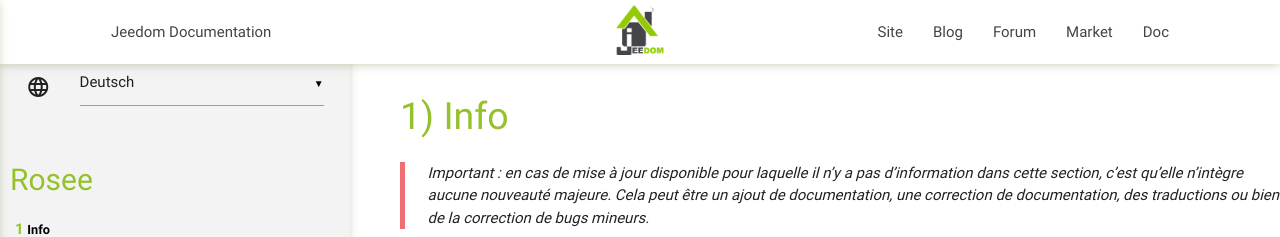
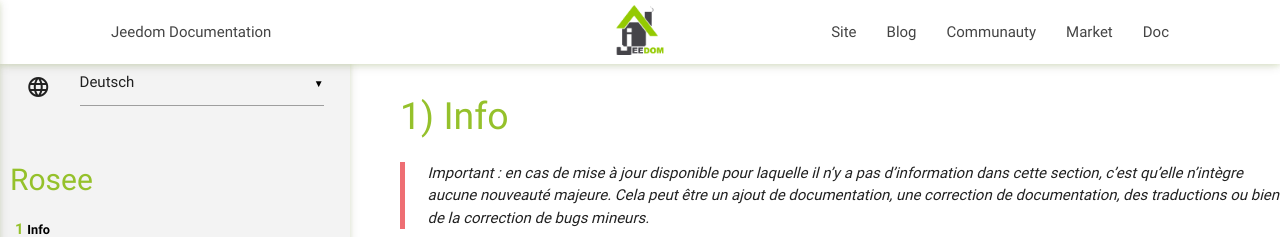
Before and after one commit to JEALG/plugin-rosee, a Jekyll site: the page built from docs/de_DE/changelog.md, in a window 1280 px wide. Shown: the top 237 px of the page. Built offline with Jekyll 4.4.1, drawn with Linux system fonts in a browser that asks for light colours; our own code applies the rules of GitHub Pages for plain Markdown files.

Commit message:
Update lien jeedom

```diff
--- a/docs/_layouts/default.html
+++ b/docs/_layouts/default.html
@@ -3,8 +3,8 @@
 
 <head>
     <link href="https://fonts.googleapis.com/icon?family=Material+Icons" rel="stylesheet">
-    <link rel="stylesheet" href="/{{site.github.project_title}}/assets/css/styles.css">
-    <link rel="stylesheet" href="/{{site.github.project_title}}/assets/css/materialize.css">
+    <link rel="stylesheet" href="../assets/css/styles.css">
+    <link rel="stylesheet" href="../assets/css/materialize.css">
     <meta name="viewport" content="width=device-width, initial-scale=1.0" />
     <meta http-equiv="Content-Language" content="pt-br">
 </head>
@@ -13,7 +13,7 @@
     <div class="navbar-fixed hide-on-print">
         <nav>
             <div class="nav-wrapper container">
-                <a id="logo-container" href="https://www.jeedom.com/doc" class="brand-logo center"><img src="/{{site.github.project_title}}/assets/images/logo.png" style="height:50px;margin-top:5px"></a>
+                <a id="logo-container" href="https://www.jeedom.com/doc" class="brand-logo center"><img src="../assets/images/logo.png" style="height:50px;margin-top:5px"></a>
                 <ul class="left hide-on-med-and-down">
                     <li><a href="https://www.jeedom.com/doc">Jeedom Documentation</a></li>
                 </ul>
@@ -21,14 +21,14 @@
                 <ul class="right hide-on-med-and-down">
                     <li><a href="https://www.jeedom.com/site">Site</a></li>
                     <li><a href="https://www.jeedom.com/blog">Blog</a></li>
-                    <li><a href="https://www.jeedom.com/forum">Forum</a></li>
-                    <li><a href="https://www.jeedom.com/market">Market</a></li>
+                    <li><a href="https://community.jeedom.com">Communauty</a></li>
+                    <li><a href="https://market.jeedom.com">Market</a></li>
                     <li class="active"><a href="https://www.jeedom.com/doc">Doc</a></li>
                 </ul>
                 <ul class="side-nav" id="nav-mobile">
                     <li><a href="https://www.jeedom.com/blog">Blog</a></li>
-                    <li><a href="https://www.jeedom.com/forum">Forum</a></li>
-                    <li><a href="https://www.jeedom.com/market">Market</a></li>
+                    <li><a href="https://community.jeedom.com">Communauty</a></li>
+                    <li><a href="https://market.jeedom.com">Market</a></li>
                     <li class="active"><a href="https://www.jeedom.com/doc">Doc</a></li>
                 </ul>
             </div>
@@ -79,10 +79,10 @@
             </div>
         </div>
     </div>
-    <script type="text/javascript" src="/{{site.github.project_title}}/assets/js/jquery-2.1.1.min.js"></script>
-    <script type="text/javascript" src="/{{site.github.project_title}}/assets/js/materialize.min.js"></script>
-    <script type="text/javascript" src="/{{site.github.project_title}}/assets/js/jquery.inview.min.js"></script>
-    <script type="text/javascript" src="/{{site.github.project_title}}/assets/js/jquery.toc.js"></script>
+    <script type="text/javascript" src="../assets/js/jquery-2.1.1.min.js"></script>
+    <script type="text/javascript" src="../assets/js/materialize.min.js"></script>
+    <script type="text/javascript" src="../assets/js/jquery.inview.min.js"></script>
+    <script type="text/javascript" src="../assets/js/jquery.toc.js"></script>
     <script type="text/javascript">
         $(document).ready(function() {
             var title = '{{site.github.project_title}}';
```
